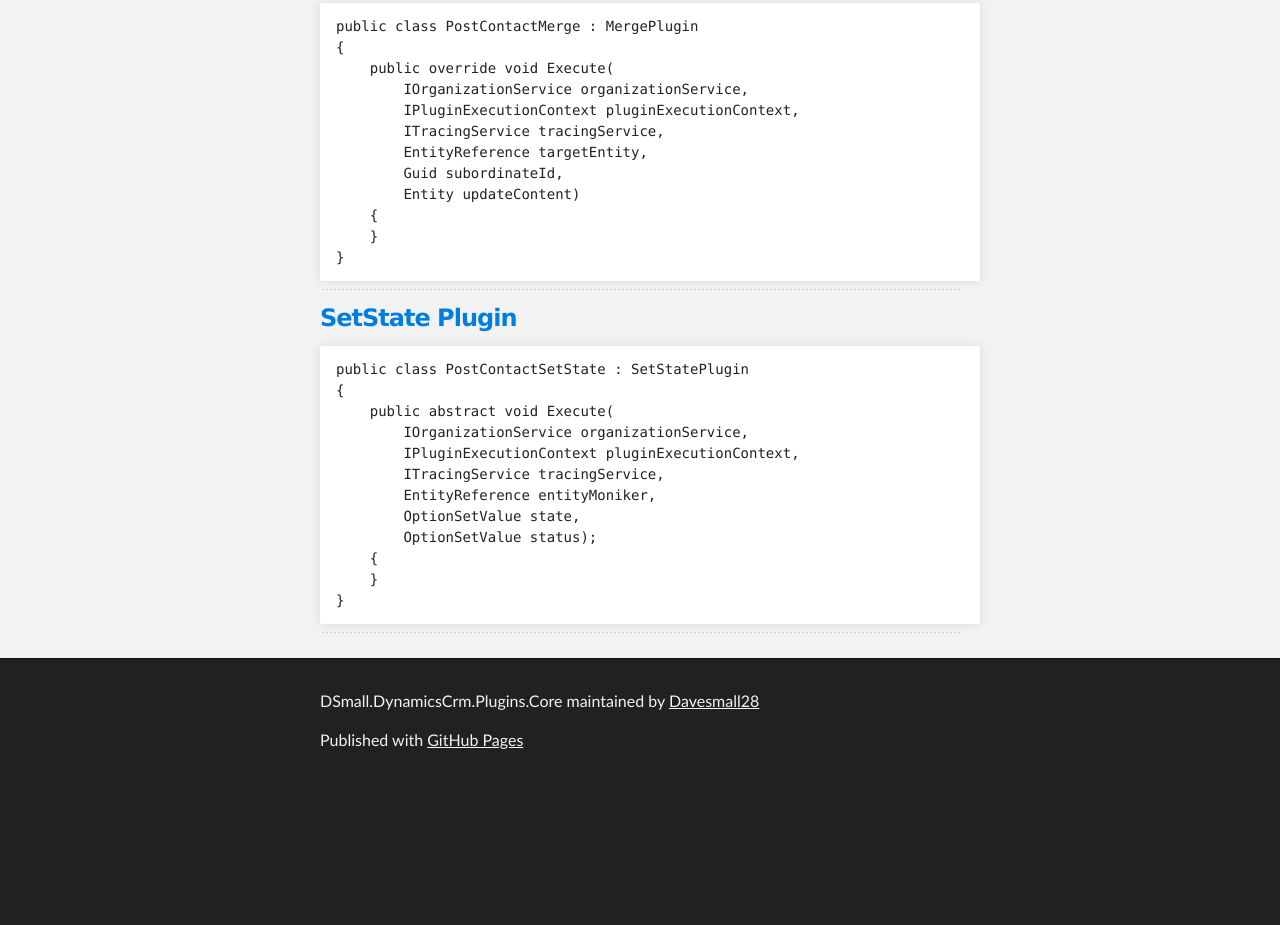
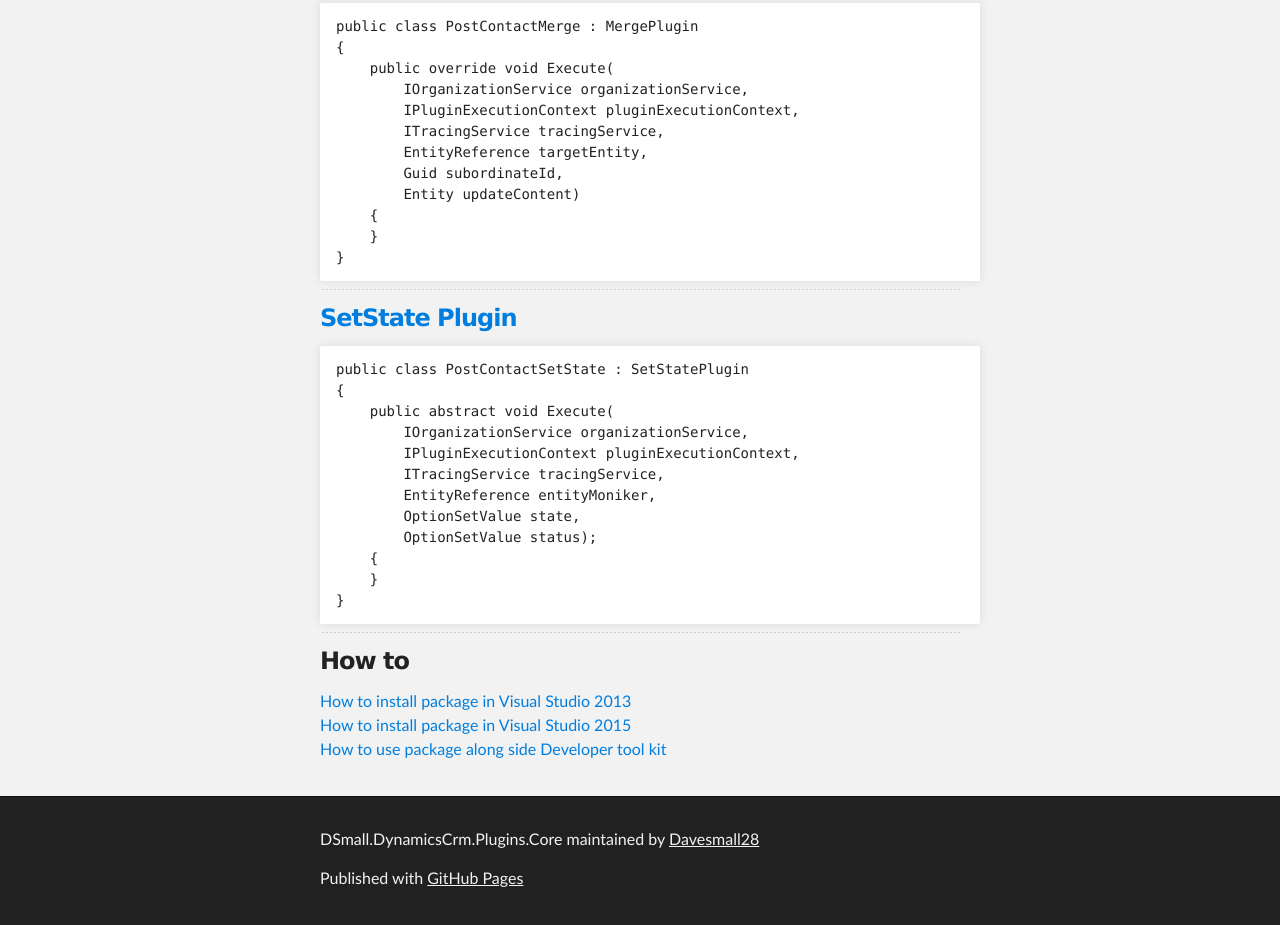
Before and after one commit to Davesmall28/DSmall.DynamicsCrm.Plugins.Core, a plain HTML site: page index.html in a window 1280 px wide. Shown: the part 2554-3479 px from the top of the page. Before the commit the page ends 3341 px from the top, so only its background shows below. Drawn offline with Linux system fonts and the light colour scheme.

Commit message:
Added placeholders for how to guides.

```diff
--- a/index.html
+++ b/index.html
@@ -152,6 +152,16 @@ First, <a href="http://docs.nuget.org/docs/start-here/installing-nuget">install
 
 		<hr>
 
+		<h3>
+		How to
+		</h3>
+
+		<p>
+		  <a>How to install package in Visual Studio 2013</a><br />
+		  <a>How to install package in Visual Studio 2015</a><br />
+		  <a>How to use package along side Developer tool kit</a>
+		</p>
+
       </section>
     </div>
 
```
